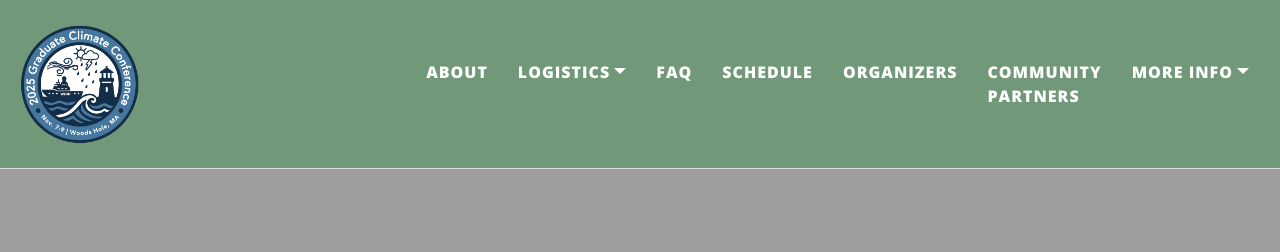
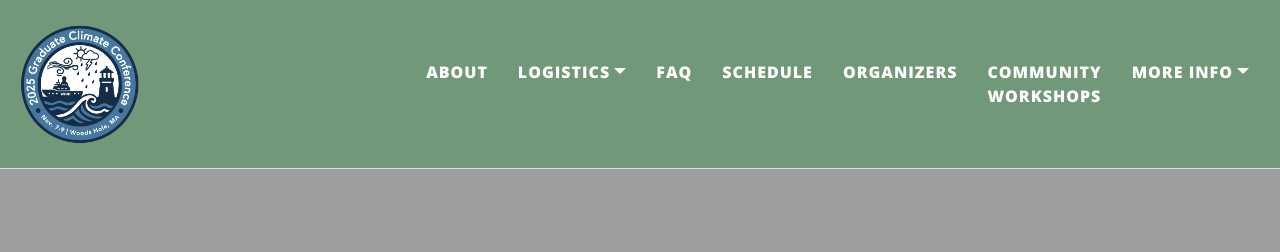
Before and after one commit to graduateclimateconference/graduateclimateconference.github.io, a Jekyll site: the page built from index.html, in a window 1280 px wide. Shown: the top 252 px of the page. Built offline with Jekyll 4.4.1, drawn with Linux system fonts in a browser that asks for light colours; nearby versions of some CDN libraries; the list of posts is cut into pages by our own code.

Commit message:
Update _config.yml

```diff
--- a/_config.yml
+++ b/_config.yml
@@ -27,7 +27,7 @@ navbar-links:
   FAQ: "faq"
   Schedule: "schedule"
   Organizers: "organizers"
-  Community Partners: "commpartners"
+  Community Workshops: "commpartners"
   More Info:
     - Sponsors: "sponsors"
     - Broadening Participation: "broadeningparticipation"
```
